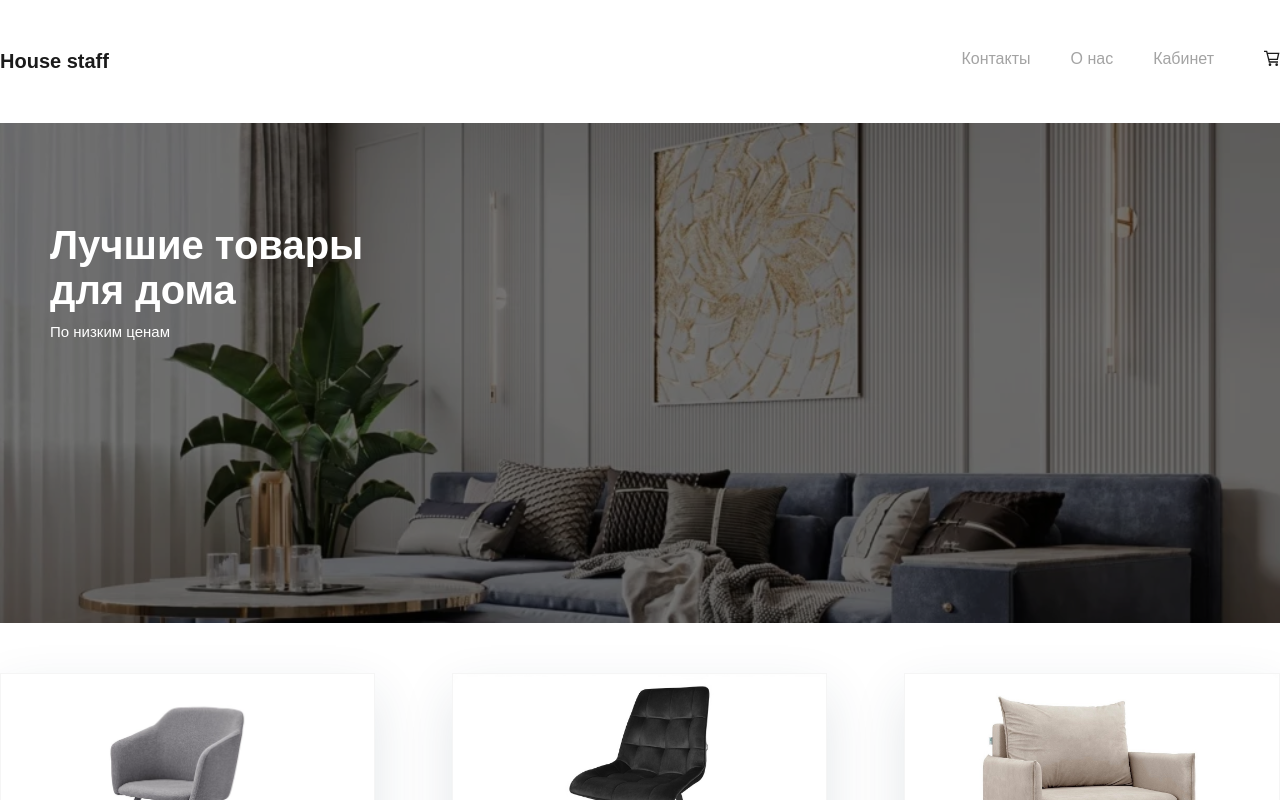
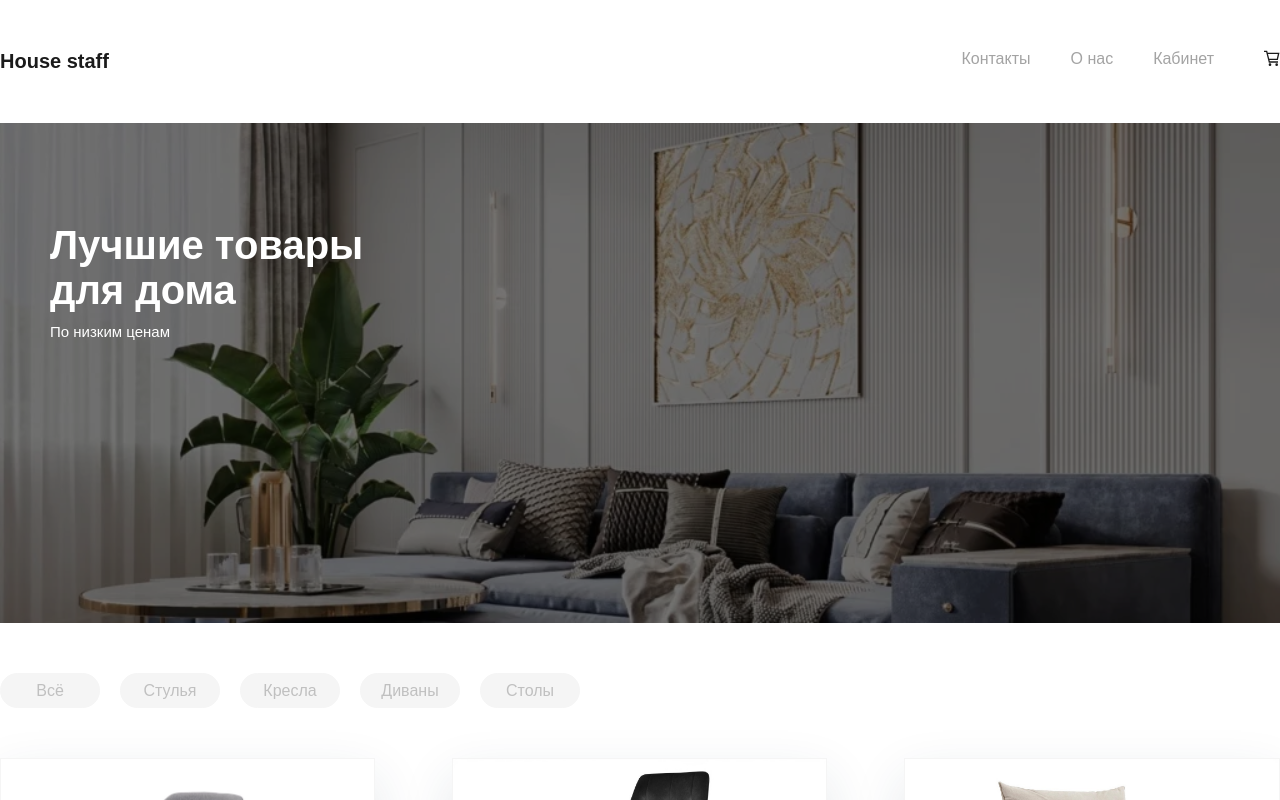
Before and after one commit to d1rt777/shopOnReact, a React (Create React App) app: page / in a window 1280 px wide. Shown: the top 800 px of the page. Built offline with nearby package versions, Linux system fonts and the light colour scheme.

Commit message:
Добавлена фильтрация

```diff
--- a/src/App.js
+++ b/src/App.js
@@ -2,6 +2,7 @@ import React from "react";
 import Header from "./components/Header";
 import Footer from "./components/Footer";
 import Items from "./components/Items";
+import Categories from "./components/Categories";
 
 class App extends React.Component {
 
@@ -9,6 +10,9 @@ class App extends React.Component {
         super(props);
         this.state = {
             orders: [],
+            currentItems: [
+
+            ],
             items: [
                 {
                     "id": 1,
@@ -77,8 +81,10 @@ class App extends React.Component {
             ]
         }
 
+        this.state.currentItems = this.state.items
         this.addToOrder = this.addToOrder.bind(this)
         this.deleteOrder = this.deleteOrder.bind(this);
+        this.chooseCategory = this.chooseCategory.bind(this);
     }
 
     render() {
@@ -88,15 +94,30 @@ class App extends React.Component {
                     orders={this.state.orders}
                     onDelete={this.deleteOrder}
                 />
+                <Categories chooseCategory={this.chooseCategory} />
                 <Items
-                    items={this.state.items} onAdd={this.addToOrder} />
+                    items={this.state.currentItems} onAdd={this.addToOrder} />
                 <Footer />
             </div>
         )
     }
 
+    chooseCategory(category) {
+        if (category === 'all') {
+            this.setState({
+                currentItems: this.state.items
+            })
+        } else {
+            this.setState({
+                currentItems: this.state.items.filter(
+                    element => element.category === category
+                )
+            })
+        }
+    }
+
     deleteOrder(id) {
-        this.setState({orders: this.state.orders.filter(element=> element.id !== id)})
+        this.setState({ orders: this.state.orders.filter(element => element.id !== id) })
 
     }
 
--- /dev/null
+++ b/src/components/Categories.js
@@ -0,0 +1,48 @@
+import React, { Component } from "react";
+
+export class Categories extends Component {
+
+    constructor(props) {
+        super(props)
+        this.state = {
+            categories: [
+                {
+                    key: 'all',
+                    name: 'Всё'
+                },
+                {
+                    key: 'chairs',
+                    name: 'Стулья'
+                },
+                {
+                    key: 'armchairs',
+                    name: 'Кресла'
+                },
+                {
+                    key: 'sofas',
+                    name: 'Диваны'
+                },
+                {
+                    key: 'tables',
+                    name: 'Столы'
+                },
+            ]
+        }
+    }
+
+    render() {
+        return (
+            <div className="categories">
+                {this.state.categories.map(element => (
+                    <div key={element.key} className="category"
+                        onClick={() => this.props.chooseCategory(element.key)}
+                    >
+                        {element.name}
+                    </div>
+                ))}
+            </div>
+        )
+    }
+}
+
+export default Categories
--- a/src/index.css
+++ b/src/index.css
@@ -225,3 +225,33 @@ header .shop-cart {
 .trash-btn:hover{
     transform: scale(1.3);
 }
+
+.categories{
+    width: 100%;
+    height: auto;
+    padding: 0 0 50px 0;
+    box-sizing: border-box;
+    display: flex;
+    gap: 20px;
+}
+
+.categories .category{
+    width: 100px;
+    height: 35px;
+    background: #f5f5f5;
+    border-radius: 20px;
+    text-align: center;
+    box-sizing: border-box;
+    padding: 8px 0;
+    cursor: pointer;
+    transition: all 500ms;
+    border: 1px solid #f5f5f5;
+    color: silver;
+}
+
+.categories .category:hover,
+.categories .category.active{
+    border-color: silver;
+    transform: scale(1.1);
+    color: black;
+}
```
